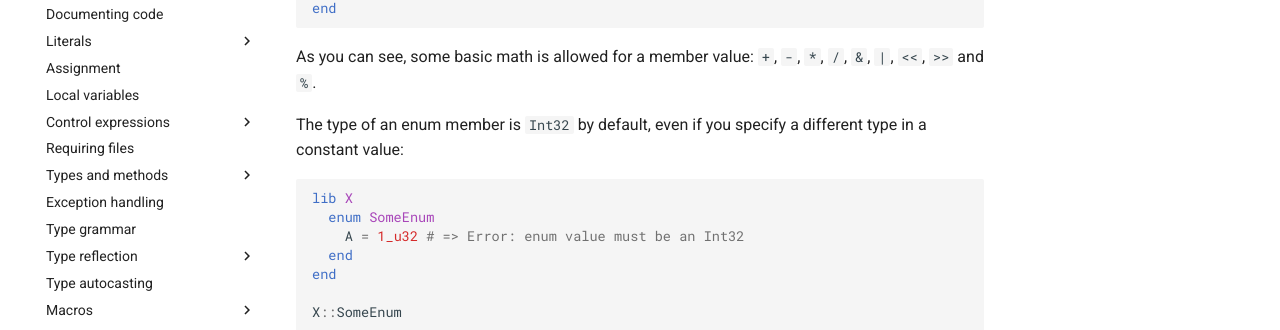
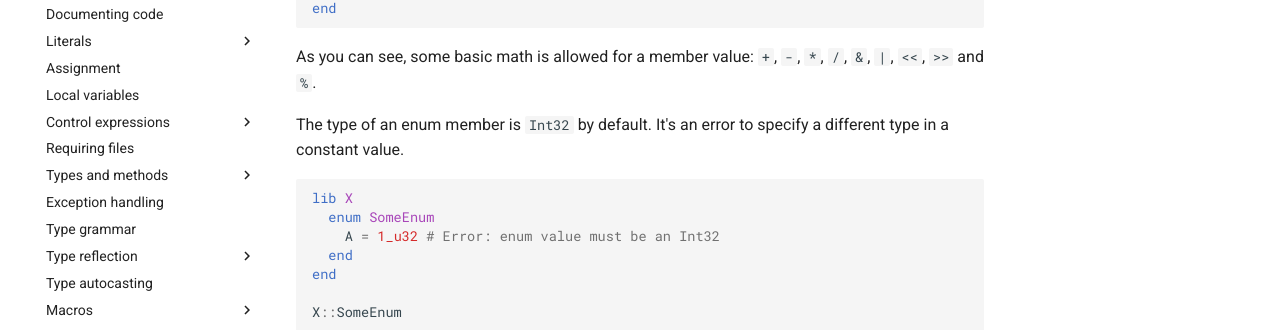
Before and after one commit to crystal-lang/crystal-book, an MkDocs documentation site: the page built from docs/syntax_and_semantics/c_bindings/enum.md, in a window 1280 px wide and 900 px high, scrolled down 798 px. Shown: the part 145-475 px from the top of the window. Built offline with MkDocs 1.6.1 and Material for MkDocs 9.7.7, drawn with Linux system fonts in a browser that asks for light colours; nearby versions of some CDN libraries; library files that are not in the unit come from our copies; comment, search, counter and statistics services are not loaded; the version menu is left out.

Commit message:
Straight-shoota edits

````diff
--- a/docs/syntax_and_semantics/c_bindings/enum.md
+++ b/docs/syntax_and_semantics/c_bindings/enum.md
@@ -43,12 +43,12 @@
 
 As you can see, some basic math is allowed for a member value: `+`, `-`, `*`, `/`, `&`, `|`, `<<`, `>>` and `%`.
 
-The type of an enum member is `Int32` by default, even if you specify a different type in a constant value:
+The type of an enum member is `Int32` by default.  It's an error to specify a different type in a constant value.
 
 ```crystal
 lib X
   enum SomeEnum
-    A = 1_u32 # => Error: enum value must be an Int32
+    A = 1_u32 # Error: enum value must be an Int32
   end
 end
 
````
